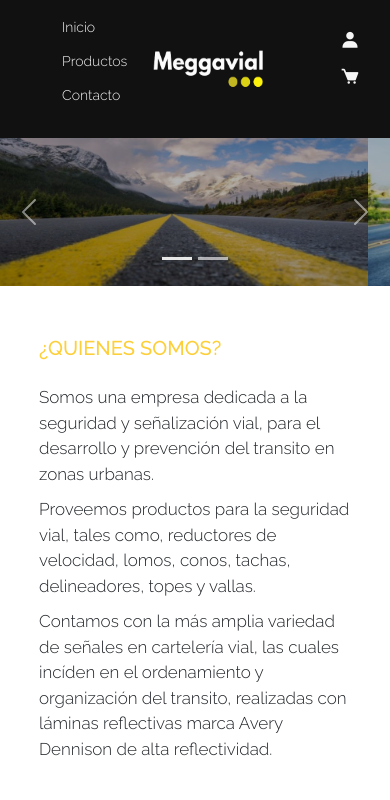
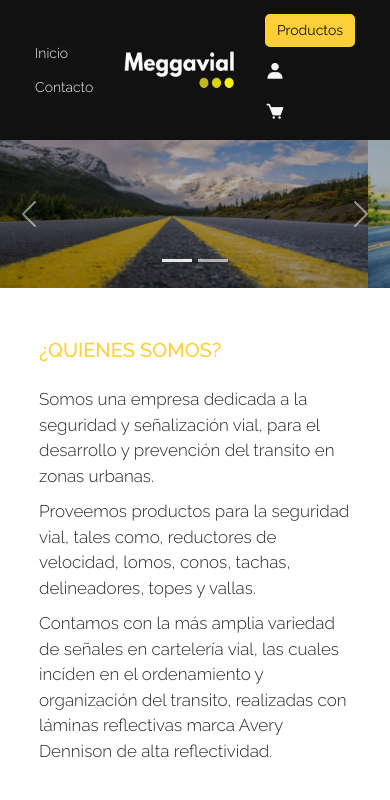
Before and after one commit to MrCandelaria/meggavial, a website: page index.html in a window 390 px wide. Shown: the top 800 px of the page. Drawn offline with nearby package versions, Linux system fonts and the light colour scheme.

Commit message:
modificacionHeader

```diff
--- a/css/style.css
+++ b/css/style.css
@@ -45,6 +45,10 @@ header nav div ul li a {
 
 header nav div ul li a:hover {
     color:#fdcf38;
+}
+
+header nav div ul li .botonProductos {
+    background-color: #fdcf38;
 }
 
 header nav div ul li a i {
--- a/index.html
+++ b/index.html
@@ -21,20 +21,16 @@
 <body>
     <header>
         <nav>
-            <div>
             <ul>
                 <li><a href="./index.html">Inicio</a></li>
-                    <li><a href="./pages/productos.html">Productos</a></li>
                 <li><a href="./pages/contacto.html">Contacto</a></li>
             </ul>
-            </div>
             <img class="logo" src="./img/meggavial2.png" alt="Logo Meggavial" width="110px" height="40px">
-            <div>
             <ul>
+                <li><a class="botonProductos" href="./pages/productos.html">Productos</a></li>
                 <li><a href="./pages/identificarse.html"><i class='bx bxs-user'></i></a></li>
                 <li><a href=""><i class='bx bxs-cart'></i></a></li>
             </ul>
-            </div>
         </nav>
     </header>
 
--- a/scss/base/_mediaquery.scss
+++ b/scss/base/_mediaquery.scss
@@ -58,16 +58,23 @@
 
 @media screen and (max-width:750px) {
 
-    header nav div ul {
-        flex-direction: column;
+    header {
+        height: 140px;
+        padding: 0px 30px;
     }
 
-    header nav div ul li {
-        padding: 5px;
+    header nav ul {
+        flex-direction: column;
+        justify-content: center;
+        align-items: flex-start;
+    }
+
+    header nav ul li {
+        padding: 5px 5px;
     }
 
     header nav .logo {
-        margin-right: 20px;
+        margin-left: 0px;
     }
 
     main .quienesSomos img {
--- a/scss/components/_header.scss
+++ b/scss/components/_header.scss
@@ -1,26 +1,30 @@
 /* -- HEADER -- */
 
 header {
+    height: 80px;
+    padding: 0px 20px;
     background-color: nth($colores, 3);
-    padding: 10px 25px 10px 25px;
     font-family: $fuente;
     position: sticky;
     top: 0;
     z-index: 3;
 
     nav {
+        height: 100%;
         display: flex;
         align-items: center;
         justify-content: space-between;
 
-        div {
-
         ul {
+            height: 100%;
+            padding: 0%;
+            margin: 0%;
             list-style: none;
             display: flex;
+            align-items: center;
 
             li {
-                    padding: 15px;
+                padding: 10px 15px;
 
                 a {
                     color: nth($colores, 5);
@@ -33,15 +37,27 @@ header {
                     }
 
                     i {
+                        padding-top: 4px;
                         @include font(20px, 300);
                     }
+                }
+
+                .botonProductos {
+                    background-color: #fdcf38;
+                    color: nth($colores, 3);
+                    padding: 4px 10px;
+                    border-radius: 5px;
+                    @extend %boton;
+
+                    &:hover {
+                        @extend %boton-transition;
                     }
                 }
             }
         }
 
         .logo {
-            margin-right: 150px;
+            margin-left: 50px;
         }
     }
 }
```
Also changed, not shown: pages/contacto.html (+1 -1 lines), pages/identificarse.html (+1 -1 lines), pages/productos.html (+1 -1 lines), pages/registro.html (+1 -1 lines), css/estilos.css. Lines whose indentation alone changed are shown as unchanged.
